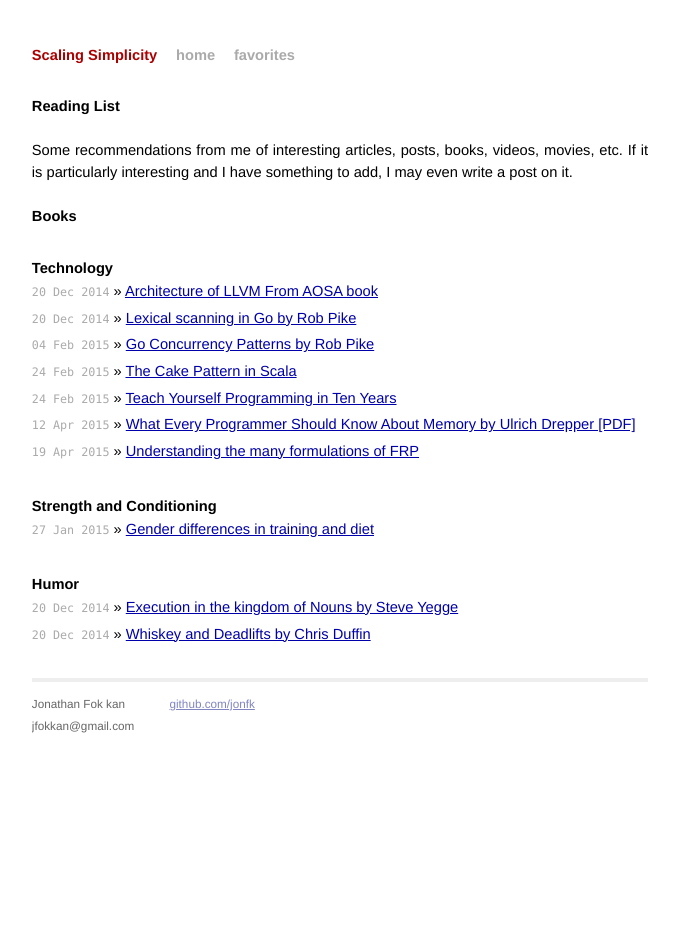
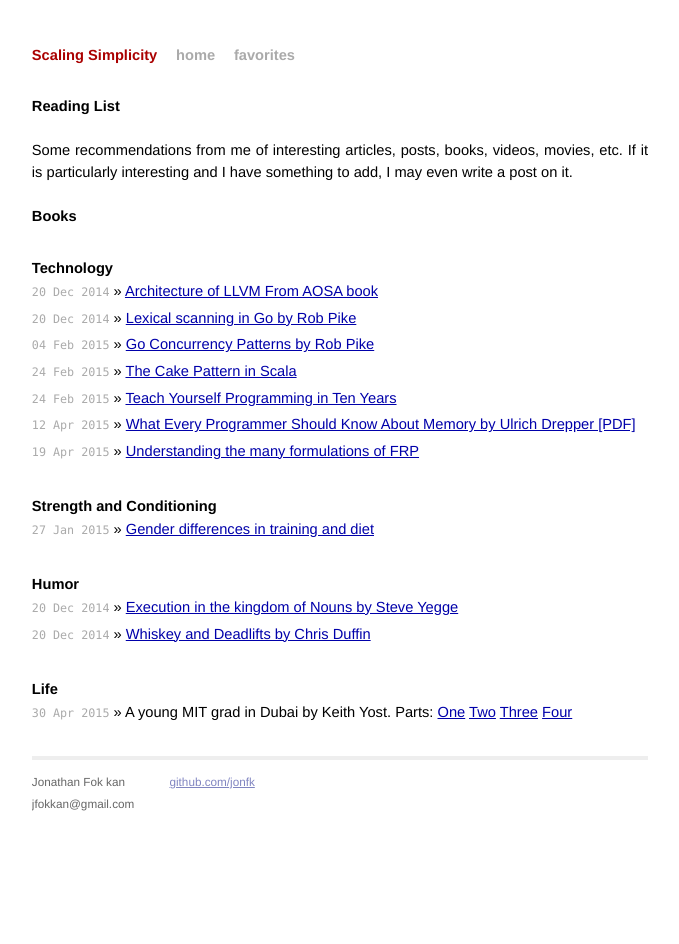
Before and after one commit to jonfk/jonfk.ca, a Jekyll site: the page built from favorites.html, in a window 1280 px wide. Shown: the whole page, without its empty margins (300-979 px from the left). Built offline with Jekyll 4.4.1, drawn with Linux system fonts in a browser that asks for light colours; Markdown is read by kramdown in place of the engine named in the settings.

Commit message:
ADDED a 4 part story to favorites

```diff
--- a/favorites.html
+++ b/favorites.html
@@ -34,4 +34,9 @@ url: favorites
     <li><span>20 Dec 2014</span> &raquo; <a href="http://steve-yegge.blogspot.ca/2006/03/execution-in-kingdom-of-nouns.html">Execution in the kingdom of Nouns by Steve Yegge</a></li>
     <li><span>20 Dec 2014</span> &raquo; <a href="http://www.kabukiwarrior.com/whiskeyanddeadlifts/">Whiskey and Deadlifts by Chris Duffin</a></li>
   </ul>
+
+  <h3>Life</h3>
+  <ul class="posts">
+    <li><span>30 Apr 2015</span> &raquo; A young MIT grad in Dubai by Keith Yost. Parts: <a href="http://tech.mit.edu/V130/N16/dubai.html">One</a> <a href="http://tech.mit.edu/V130/N17/dubai.html">Two</a> <a href="http://tech.mit.edu/V130/N18/dubai.html">Three</a> <a href="http://tech.mit.edu/V130/N19/dubai.html">Four</a></li>
+  </ul>
 </div>
```
